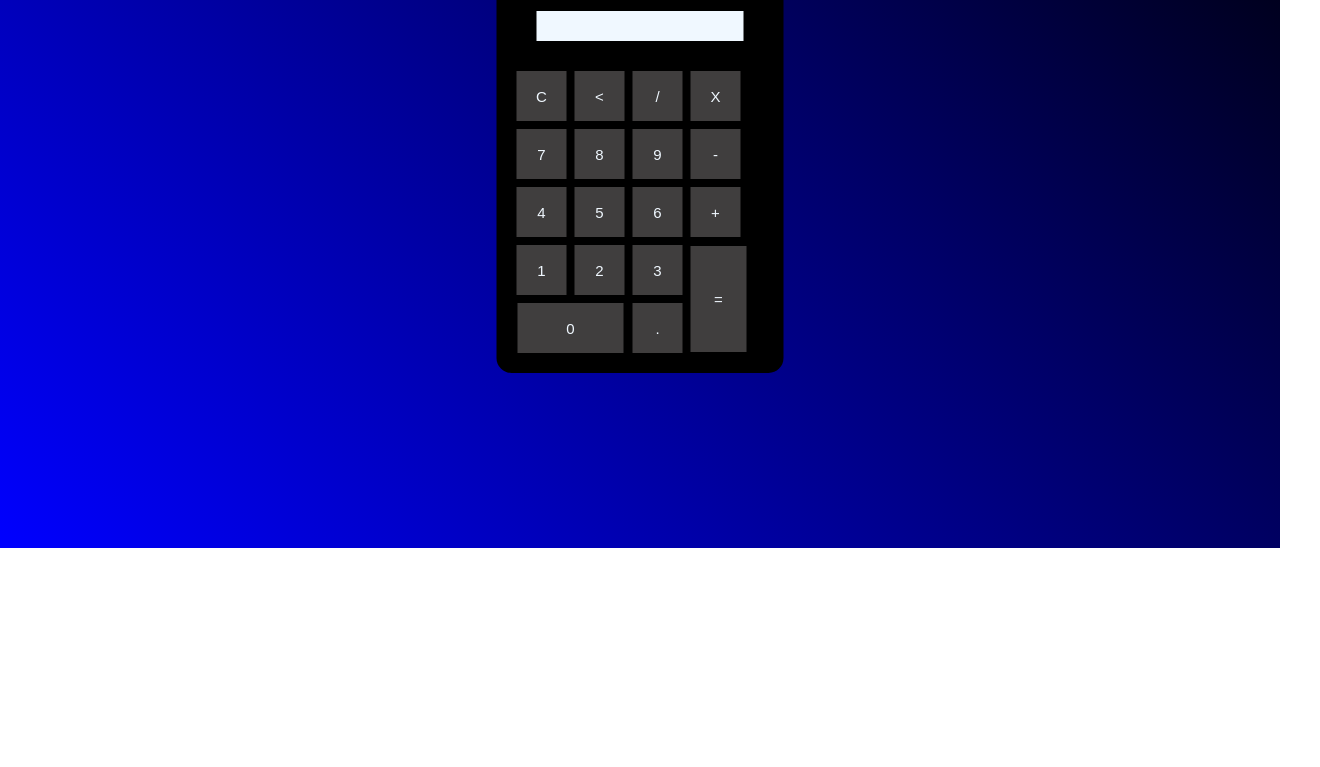
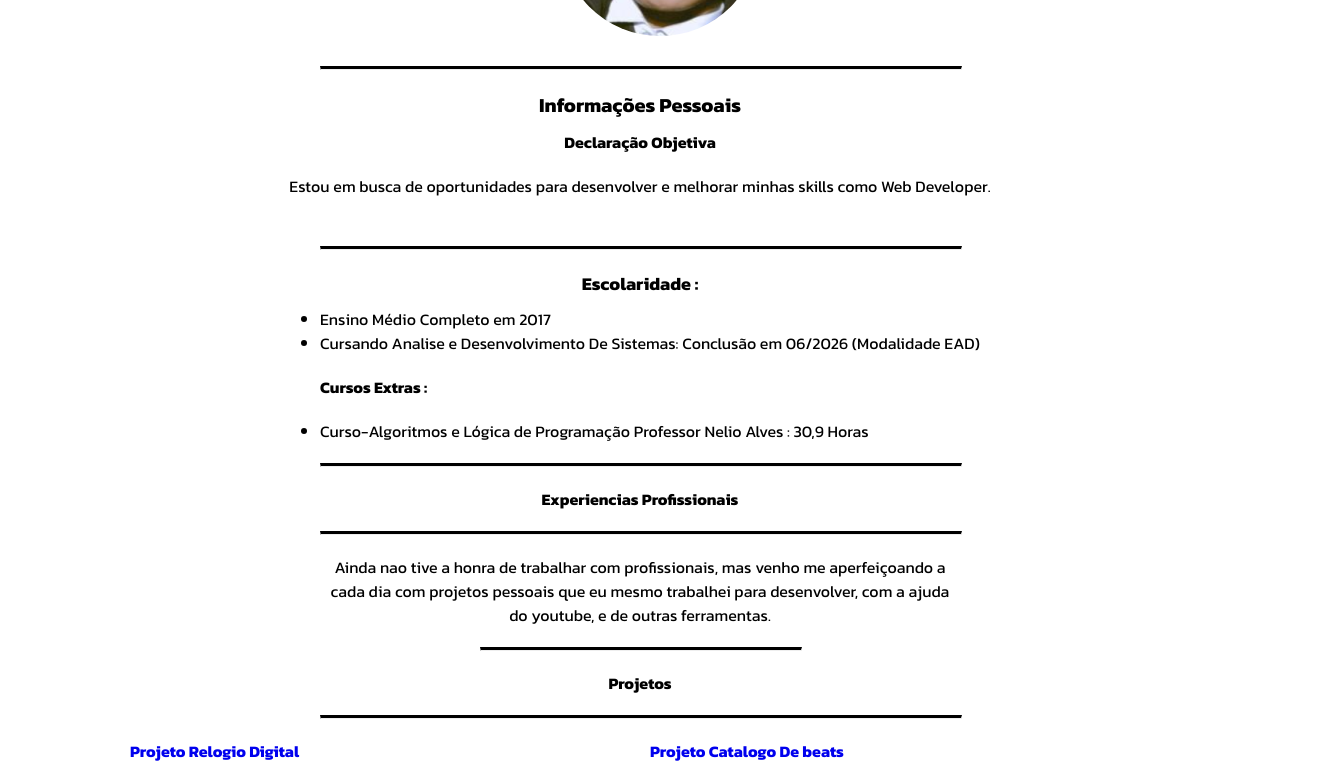
Before and after one commit to IsaacVerde/html-curriculo, a plain HTML site: page index.html in a window 1280 px wide. Shown: the part 252-1019 px from the top of the page, 1320 px wide, since content can reach past the window. Before the commit the page ends 800 px from the top, so only its background shows below. Drawn offline with Linux system fonts and the light colour scheme; a web font is replaced by a local one.

Commit message:
Add files via upload

```diff
--- a/index.html
+++ b/index.html
@@ -1,86 +1,116 @@
 <!DOCTYPE html>
-<html lang="pt-br">
+<html lang="pt-BR">
 <head>
     <meta charset="UTF-8">
-    <link rel="stylesheet" href="style.css">
     <meta name="viewport" content="width=device-width, initial-scale=1.0">
+    <title>Curriculo Web Developer</title>
     <link rel="preconnect" href="https://fonts.googleapis.com">
     <link rel="preconnect" href="https://fonts.gstatic.com" crossorigin>
-    <link href="https://fonts.googleapis.com/css2?family=Poppins:ital,wght@0,100;0,200;0,300;0,400;0,500;0,600;0,700;0,800;0,900;1,100;1,200;1,300;1,400;1,500;1,600;1,700;1,800;1,900&display=swap" rel="stylesheet">
-
-    <title>Calculadora</title>
+    <link href="https://fonts.googleapis.com/css2?family=Caveat:wght@400..700&family=Kanit:ital,wght@0,100;0,200;0,300;0,400;0,500;0,600;0,700;0,800;0,900;1,100;1,200;1,300;1,400;1,500;1,600;1,700;1,800;1,900&family=Libre+Baskerville:ital,wght@0,400;0,700;1,400&family=Sigmar&display=swap" rel="stylesheet">
+    <link rel="stylesheet" href="./style.css">
 </head>
 <body>
+    <div class="tituloCurriculo">
+        <h1>Curriculo Web Developer</h1>
+    </div>
 
-<div class="fundo">
-    <h1>Isaac Santos</h1>
-    <div class="calculadora">
-        <h1>Calculadora</h1>
-        <p id="resultado"></p>
-        <table>
-            <tr>
-                <td><button class="botao" onclick="clean()"> C </button></td>
-                <td><button class="botao"onclick="back()"> < </button></td>
-                <td><button class="botao"onclick="insert('/')"> / </button></td>
-                <td><button class="botao"onclick="insert('*')"> X </button></td>
-            </tr>
-            <tr>
-                <td><button class="botao"onclick="insert('7')"> 7 </button></td>
-                <td><button class="botao"onclick="insert('8')"> 8 </button></td>
-                <td><button class="botao"onclick="insert('9')"> 9</button></td>
-                <td><button class="botao"onclick="insert('-')"> - </button></td>
-            </tr>
-            <tr>
-                <td><button class="botao"onclick="insert('4')"> 4 </button></td>
-                <td><button class="botao"onclick="insert('5')"> 5 </button></td>
-                <td><button class="botao"onclick="insert('6')"> 6 </button></td>
-                <td><button class="botao"onclick="insert('+')"> + </button></td>
-            </tr>
-            <tr>
-                <td><button class="botao"onclick="insert('1')"> 1 </button></td>
-                <td><button class="botao"onclick="insert('2')"> 2 </button></td>
-                <td><button class="botao"onclick="insert('3')"> 3 </button></td>
-                <td rowspan="2"><button class="botao"onclick="calcular('=')" style="height: 106px; width: 100%;"> = </button></td>
+    <div class="fotoPerfil">
+        <img src="./Foto Portifolio/Captura de tela 2025-02-18 130615.png" width="200" height="200" alt="">
+    </div>
 
-            </tr>
-            <tr>
-                <td colspan="2"><button class="botao"onclick="insert('0')" style="width: 106px;"> 0 </button></td>
-                <td ><button class="botao"onclick="insert('.')"> . </button></td>
-            </tr>
-    </div>
-    <script>
-        function insert(num) {
-            var resultado = document.getElementById('resultado');
-            if (num === 'x') {
-                resultado.innerHTML += '*';
-            } else {
-                resultado.innerHTML += num;
-            }
-        }
+    <hr class="linhaDivisoria">
 
-        function clean() {
-            document.getElementById('resultado').innerHTML = "";
-        }
 
-        function back() {
-            var resultado = document.getElementById('resultado').innerHTML;
-            document.getElementById('resultado').innerHTML = resultado.substring(0, resultado.length - 1);
-        }
-
-        function calcular() {
-            var resultado = document.getElementById('resultado').innerHTML;
-            if (resultado) {
-                try {
-                    document.getElementById('resultado').innerHTML = eval(resultado);
-                } catch (e) {
-                    document.getElementById('resultado').innerHTML = "Erro";
-                }
-            }
-        }
-    </script>
+        <h1 class="tituloInformacao">Informações Pessoais</h1>
 
 
 
+    <h2 class="declaracaoObjetiva">Declaração Objetiva</h2>
+
+    <p class="paragrafo">Estou em busca de oportunidades para desenvolver e melhorar minhas skills como Web Developer.</p> <br>
+
+     <hr class="linhaDivisoria">
+
+
+    <h2 class="tituloEscola">Escolaridade :</h2>
+
+<div class="escolaridadeLista">
+    <ul>
+        <li>Ensino Médio Completo em 2017</li>
+        <li>Cursando Analise e Desenvolvimento De Sistemas: Conclusão em 06/2026 (Modalidade EAD)</li>
+    </ul>
 </div>
+
+    <h2 class="cursosExtras">Cursos Extras :</h2>
+
+    <div class="cursosExtrasLista">
+    <ul>
+        <li>Curso-Algoritmos e Lógica de Programação Professor Nelio Alves : 30,9 Horas</li>
+    </ul>
+    </div>
+
+    <hr class="linhaDivisoria">
+
+    <h2 class="experiencias">Experiencias Profissionais</h2>
+
+    <hr class="linhaDivisoria">
+
+
+
+
+
+<div class="paragrafoCaixa">
+    <p class="paragrafoDois">Ainda nao tive a honra de trabalhar com profissionais, mas venho me aperfeiçoando a cada dia com projetos pessoais que eu mesmo trabalhei para desenvolver, com a ajuda do youtube, e de outras ferramentas.</p>
+
+  <hr class="linhaDivisoria">
+
+</div>
+
+
+    <h2 class="projetos">Projetos</h2>
+    <hr class="linhaDivisoria">
+
+    <div class="projetosLista">
+        <div class="projetoUm">
+            <a href="./Rel-gio-Digital/index.html" class="titulo">Projeto Relogio Digital</a>
+            <img src="./Foto Portifolio/relogio em gtml.png" height="200" width="500" alt="Relogio-Digital">
+        </div>
+        <div class="projetoDois">
+            <a href="Projeto Catalogo De beats" class="titulo">Projeto Catalogo De beats</a>
+            <img src="./Foto Portifolio/Catalogo de beats.png" height="200" width="500" alt="">
+        </div>
+        <div class="projetoTres">
+            <a href="./Projeto Calculadora Digital/index.html" class="titulo">Projeto Calculadora</a>
+            <img src="./Projeto Calculadora Digital/img/Captura de tela 2025-03-03 162007.png" height="200" width="500" alt="">
+        </div>
+
+    </div>
+
+    <hr class="linhaDivisoria">
+
+    <h2 class="habilidadesRelevantes">Habilidades Relevantes</h2>
+
+
+<div class="habilidadesRelevantesLista">
+    <ul>
+        <li>Facilidade com softwares no geral</li>
+        <li>Ingles Basico - iniciante</li>
+    </ul>
+</div>
+
+<hr class="linhaDivisoria">
+
+
+    <footer>
+       <h2 class="contato"> Entre em Contato 🤝</h2>
+
+        <p class="tel"><em>Telefone: (11) 9 9015-7588</em></p>
+
+        <p class="email"><strong>Email: isaac.santos.isaac@hotmail.com</strong></p>
+
+        <p class="github">Github: <a href="https://github.com/IsaacVerde">Acessar Github</a></p>
+
+    </footer>
+
 </body>
 </html>
--- a/style.css
+++ b/style.css
@@ -1,48 +1,171 @@
-*{
-    padding: 0;
-    margin: 0;
-
-}
-.fundo{
-    background-image: linear-gradient(45deg ,blue, black);
-    height: 100vh;
-    font-family: "Poppins", serif;
-    color: aliceblue;
-    text-align: center;
-
-}
-.calculadora{
-    position: absolute;
-    background-color: black;
-    top: 50%;
-    left: 50%;
-    transform: translate(-50%,-50%);
-    border-radius: 15px;
-    padding: 15px;
+* {
+ padding: 0px;
+    margin: 0px;
 }
 
-.botao{
-    width: 50px;
-    height: 50px;
-    cursor: pointer;
-    font-size: 15px;
-    background-color: rgb(64, 62, 62);
-    border: none;
-    color: aliceblue;
-    margin: 3px;
+.tituloCurriculo {
+    display: flex;
+    justify-content: center;
+    align-items: center;
+    width: 100%;
+    margin-bottom: 20px;
+    font-family: "Kanit", serif;
 }
 
-.botao:hover{
-    background-color: rgb(25, 24, 24);
+.fotoPerfil {
+    display: flex;
+    justify-content: center;
+    align-items: center;
+    width: 100%;
+    padding: 20px;
 }
 
-#resultado{
-    background-color: aliceblue;
-    width: 207px;
-    height: 30px;
-    margin: 25px;
-    font-size: 25px;
-    color: black;
-    text-align: right;
+.fotoPerfil img {
+    width: 200px;
+    height: 200px;
+    border-radius: 50%;
+}
 
+.linhaDivisoria {
+    border-top: 3px solid #000;
+    margin-top: 10px;
+    margin-bottom: 20px;
+    width: 50%;
+    margin-left: 25%;
 }
+
+.tituloInformacao {
+    font-family: "Kanit", serif;
+    font-size: 20px;
+    font-weight: bold;
+    margin-bottom: 10px;
+    text-align: center;
+}
+
+.declaracaoObjetiva {
+    font-family: "Kanit", serif;
+    font-size: 16px;
+    margin-bottom: 20px;
+    text-align: center;
+}
+
+.paragrafo {
+    font-family: "Kanit", serif;
+    font-size: 16px;
+    margin-bottom: 20px;
+    text-align: center;
+}
+
+.tituloEscola {
+    font-family: "Kanit", serif;
+    font-size: 18px;
+    font-weight: bold;
+    margin-bottom: 10px;
+    text-align: center;
+}
+
+.escolaridadeLista {
+    font-family: "Kanit", serif;
+    font-size: 16px;
+    margin-bottom: 20px;
+    margin-left: 25%;
+}
+
+.cursosExtras {
+    font-family: "Kanit", serif;
+    font-size: 16px;
+    margin-bottom: 20px;
+    margin-left: 25%;
+}
+
+.cursosExtrasLista {
+    font-family: "Kanit", serif;
+    font-size: 16px;
+    margin-bottom: 20px;
+    margin-left: 25%;
+}
+
+.experiencias {
+    font-family: "Kanit", serif;
+    font-size: 16px;
+    margin-bottom: 20px;
+    text-align: center;
+}
+
+.paragrafoDois {
+    font-family: "Kanit", serif;
+    font-size: 16px;
+    margin-bottom: 20px;
+    text-align: center;
+}
+
+.paragrafoCaixa {
+    font-family: "Kanit", serif;
+    font-size: 16px;
+    margin-bottom: 20px;
+    margin-left: 25%;
+    margin-right: 25%;
+}
+
+.projetos {
+    font-family: "Kanit", serif;
+    font-size: 16px;
+    margin-bottom: 20px;
+    text-align: center;
+}
+
+.projetosLista {
+    display: flex;
+    flex-wrap: wrap; /* Se houver muitos projetos, eles irão para a próxima linha */
+    justify-content: center;
+    align-items: center;
+    gap: 20px; /* Espaçamento entre os itens */
+    font-family: "Kanit", serif;
+    font-size: 16px;
+    margin-bottom: 20px;
+}
+
+.projeto {
+    text-align: center;
+    margin-bottom: 20px;
+}
+
+.titulo {
+    display: block;
+    margin-bottom: 10px;
+    font-weight: bold;
+    text-decoration: none;
+}
+
+img {
+    display: block;
+    margin: 0 auto;
+}
+
+.habilidadesRelevantes {
+    font-family: "Kanit", serif;
+    font-size: 16px;
+    margin-bottom: 20px;
+    text-align: center;
+}
+
+.habilidadesRelevantesLista {
+    font-family: "Kanit", serif;
+    font-size: 16px;
+    margin-bottom: 20px;
+    margin-left: 25%;
+}
+
+.contato {
+    font-family: "Kanit", serif;
+    font-size: 16px;
+    margin-bottom: 20px;
+    text-align: center;
+}
+
+.tel, .email, .github {
+    font-family: "Kanit", serif;
+    font-size: 16px;
+    margin-bottom: 20px;
+    text-align: center;
+}
```
